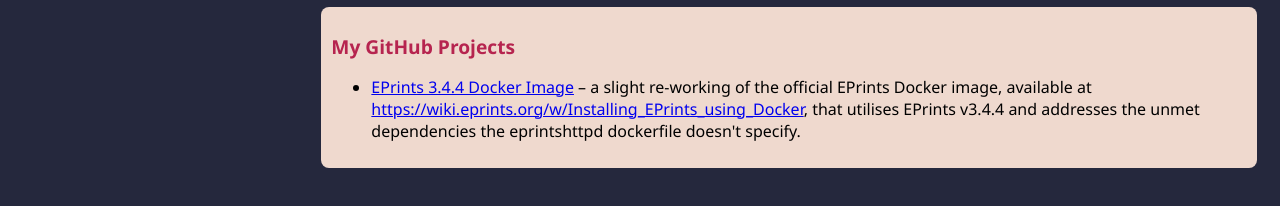
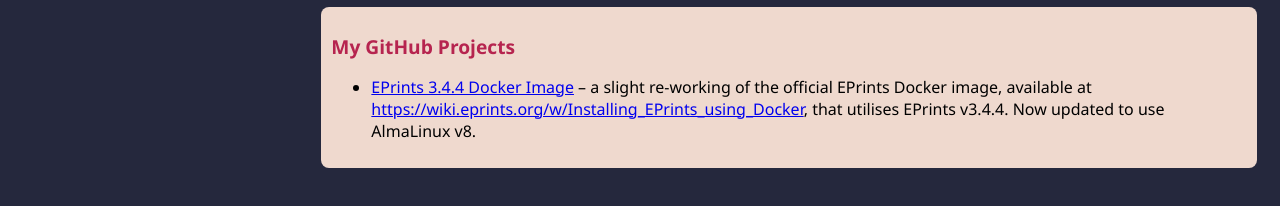
Before and after one commit to DTLudlow/DTLudlow.github.io, a plain HTML site: page index.html in a window 1280 px wide. Shown: the part 380-586 px from the top of the page. Drawn offline with Linux system fonts and the light colour scheme.

Commit message:
Updated description of EPrints project.

```diff
--- a/index.html
+++ b/index.html
@@ -38,7 +38,7 @@
                 <li>
                     <a href="https://github.com/DTLudlow/eprints-3.4.4-docker" target="_blank">EPrints 3.4.4 Docker Image</a> &ndash; a slight re-working of the official
                     EPrints Docker image, available at <a href="https://wiki.eprints.org/w/Installing_EPrints_using_Docker" target="_blank">https://wiki.eprints.org/w/Installing_EPrints_using_Docker</a>,
-                    that utilises EPrints v3.4.4 and addresses the unmet dependencies the eprintshttpd dockerfile doesn't specify.
+                    that utilises EPrints v3.4.4. Now updated to use AlmaLinux v8.
                 </li>
             </ul>
         </div>
```
